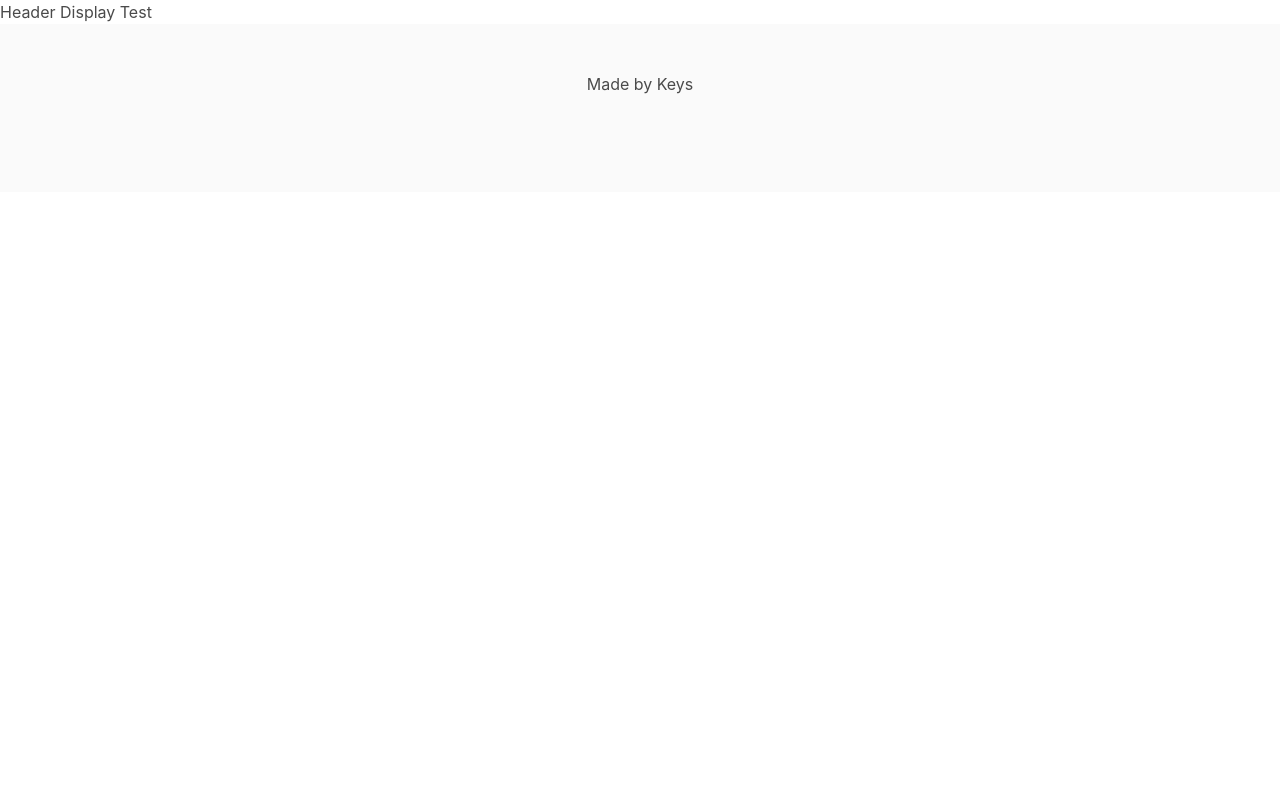
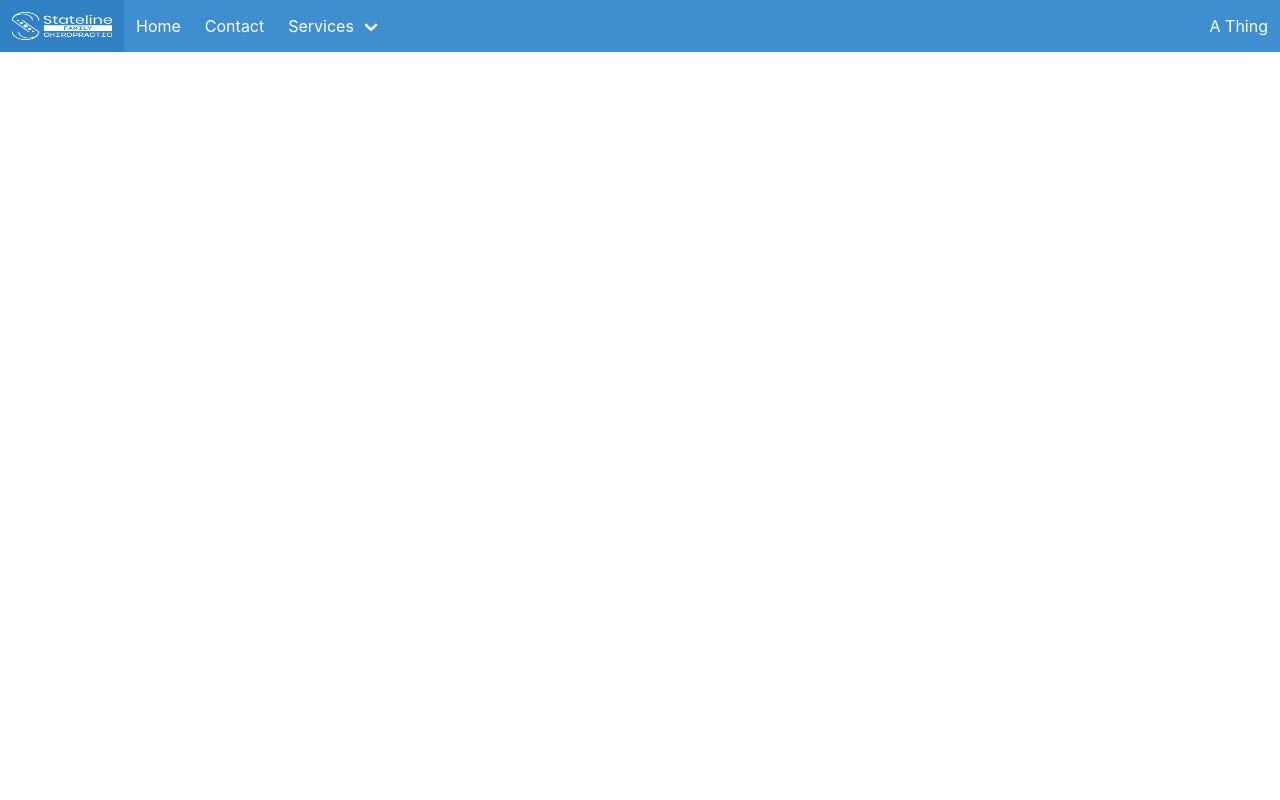
Before and after one commit to sempercuriosus/stateline-fc, a React (Vite) app: page / in a window 1280 px wide. Shown: the top 800 px of the page. Built offline with nearby package versions, Linux system fonts and the light colour scheme.

Commit message:
added main files

```diff
--- a/src/App.jsx
+++ b/src/App.jsx
@@ -3,7 +3,11 @@ import { useState, Fragment } from 'react';
 function App() {
   const [count, setCount] = useState(0);
 
-  return <Fragment></Fragment>;
+  return (
+    <Fragment>
+      <main className='container section'></main>
+    </Fragment>
+  );
 }
 
 export default App;
--- a/src/components/footer/footer.jsx
+++ b/src/components/footer/footer.jsx
@@ -1,7 +1,38 @@
 function Footer() {
   return (
-    <footer className='footer'>
-      <div className='content has-text-centered'>Made by Keys</div>
+    <footer
+      id='footer'
+      className='footer content'>
+      <div
+        id='contact'
+        className='card'>
+        <div className='card-header'>
+          <div className='card-header-title block'>
+            Contact Us | Stateline Family Chriopractic
+          </div>
+        </div>
+
+        <div className='card-content'>
+          <div></div>
+
+          <div>
+            <p>Address: 856 Gold Hill Road #103</p>
+            <p>Fort Mill, SC 29708 Located Inside Kane Family Chiropractic</p>
+            <p>PH:803-358-8340</p>
+          </div>
+
+          <div>
+            <a
+              href='statelinefamilychiro.janeapp.com'
+              target='_blank'>
+              Schedule An Appointment!
+            </a>
+            <div>statelinefamilychiro.janeapp.com</div>
+          </div>
+
+          <div className='content has-text-centered'>Made by Keys</div>
+        </div>
+      </div>
     </footer>
   );
 }
--- a/src/components/header/header.jsx
+++ b/src/components/header/header.jsx
@@ -1,8 +1,10 @@
+import Nav from '../nav/nav';
+
 function Header() {
   return (
-    <div>
-      <p> Header Display Test </p>
-    </div>
+    <header>
+      <Nav />
+    </header>
   );
 }
 
--- a/src/components/nav/nav.jsx
+++ b/src/components/nav/nav.jsx
@@ -0,0 +1,61 @@
+function Nav() {
+  return (
+    <nav
+      className='navbar is-info'
+      role='navigation'
+      aria-label='main navigation'>
+      <div className='navbar-brand'>
+        <a
+          className='navbar-item'
+          href=''>
+          <img
+            src='src/assets/logo-white.png'
+            width='100'
+            height='100'
+          />
+        </a>
+
+        <a
+          role='button'
+          className='navbar-burger'
+          aria-label='menu'
+          aria-expanded='false'
+          data-target='navbarBasicExample'>
+          <span aria-hidden='true'></span>
+          <span aria-hidden='true'></span>
+          <span aria-hidden='true'></span>
+        </a>
+      </div>
+
+      <div
+        id='navbarBasicExample'
+        className='navbar-menu'>
+        <div className='navbar-start'>
+          <a className='navbar-item'>Home</a>
+
+          <a className='navbar-item'>Contact</a>
+
+          <div className='navbar-item has-dropdown is-hoverable'>
+            <a className='navbar-link'>Services</a>
+
+            <div className='navbar-dropdown'>
+              <a className='navbar-item'>About</a>
+              <a className='navbar-item'>Jobs</a>
+              <a className='navbar-item'>Contact</a>
+              <hr className='navbar-divider' />
+              <a className='navbar-item'>Report an issue</a>
+            </div>
+          </div>
+        </div>
+
+        <div className='navbar-end'>
+          <div className='navbar-item'>
+            <p>A Thing</p>
+          </div>
+        </div>
+      </div>
+    </nav>
+  );
+}
+
+export default Nav;
--- a/src/main.jsx
+++ b/src/main.jsx
@@ -3,13 +3,13 @@ import ReactDOM from 'react-dom/client';
 import App from './App.jsx';
 import Header from './components/header/header.jsx';
 import Footer from './components/footer/footer.jsx';
+import About from './pages/about.jsx';
 
 ReactDOM.createRoot(document.getElementById('root')).render(
   <React.StrictMode>
     <Header />
-    <main className='container'>
-      <App />
-    </main>
+    <App />
+    <About />
     <Footer />
   </React.StrictMode>,
 );
--- a/src/pages/about.jsx
+++ b/src/pages/about.jsx
@@ -0,0 +1,13 @@
+function About() {
+  return (
+    <div className='container'>
+      <img
+        src='src/assets/dr-katie-pic.jpg'
+        alt='Dr. Katie Picture'
+        className='image is-4by5'></img>
+      <p> About Display Test </p>
+    </div>
+  );
+}
+
+export default About;
```
